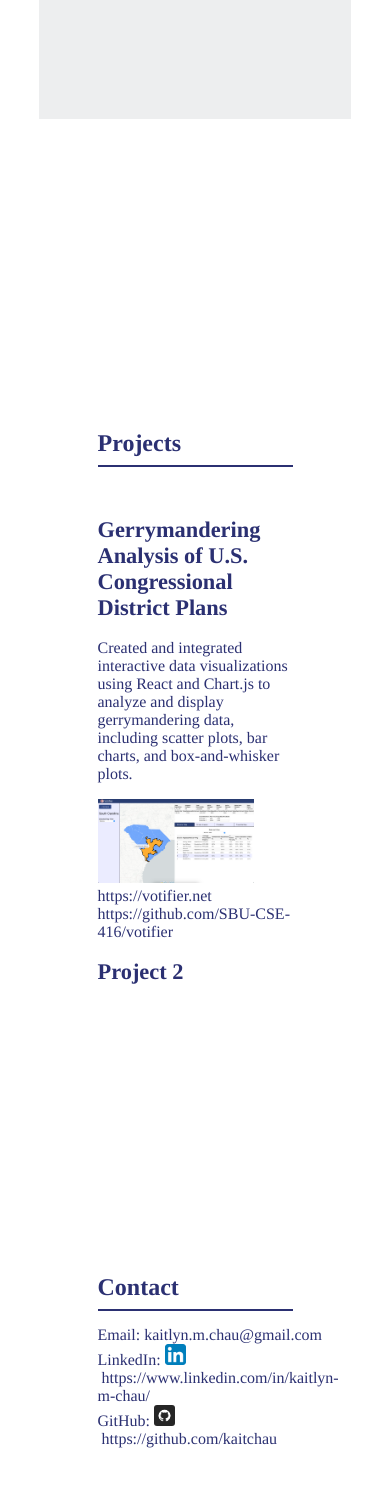
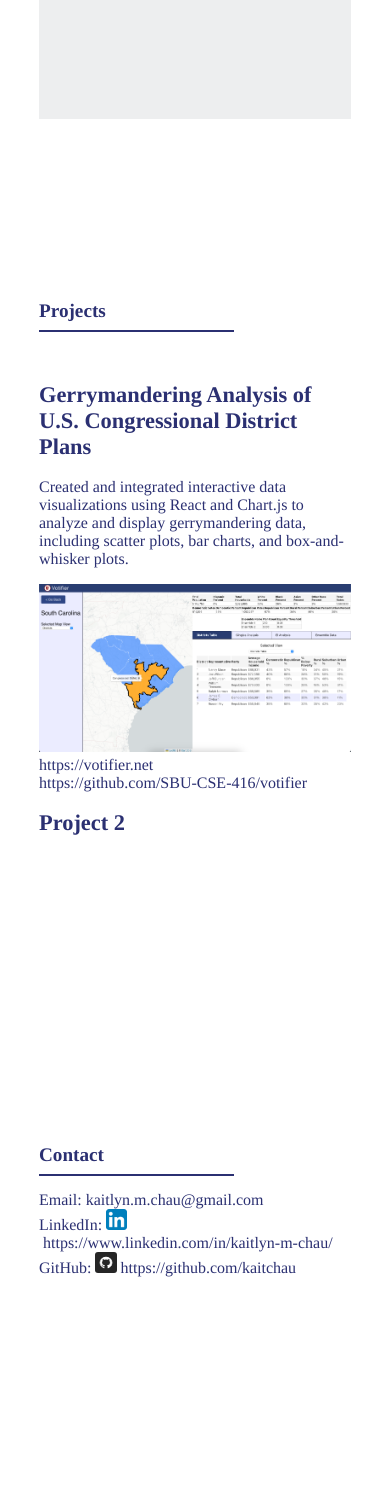
Before and after one commit to kaitchau/kaitchau.github.io, a React (Create React App) app in the folder client/: page / in a window 390 px wide. Shown: the part 1485-2971 px from the top of the page. Built offline with nearby package versions, Linux system fonts and the light colour scheme.

Commit message:
updated mobile view for projects and contact

```diff
--- a/client/src/stylesheets/Contact.css
+++ b/client/src/stylesheets/Contact.css
@@ -49,3 +49,15 @@
     margin: 0 0;
     border-radius: 3px;
 }
+
+@media screen and (max-width: 768px) {
+    .contact-content {
+        width: 80%;
+        height: 80%;
+    }
+
+    .contact-content h1 {
+        font-size: 1.2em;
+    }
+
+}
--- a/client/src/stylesheets/Projects.css
+++ b/client/src/stylesheets/Projects.css
@@ -64,3 +64,19 @@
     width: 40vw;
     height: auto;
 }
+
+@media screen and (max-width: 768px) {
+    .projects-content {
+        width: 80%;
+        height: 80%;
+    }
+
+    .projects-content h1 {
+        font-size: 1.2em;
+    }
+
+    .projects-list img {
+        width: 80vw;
+    }
+
+}
```
